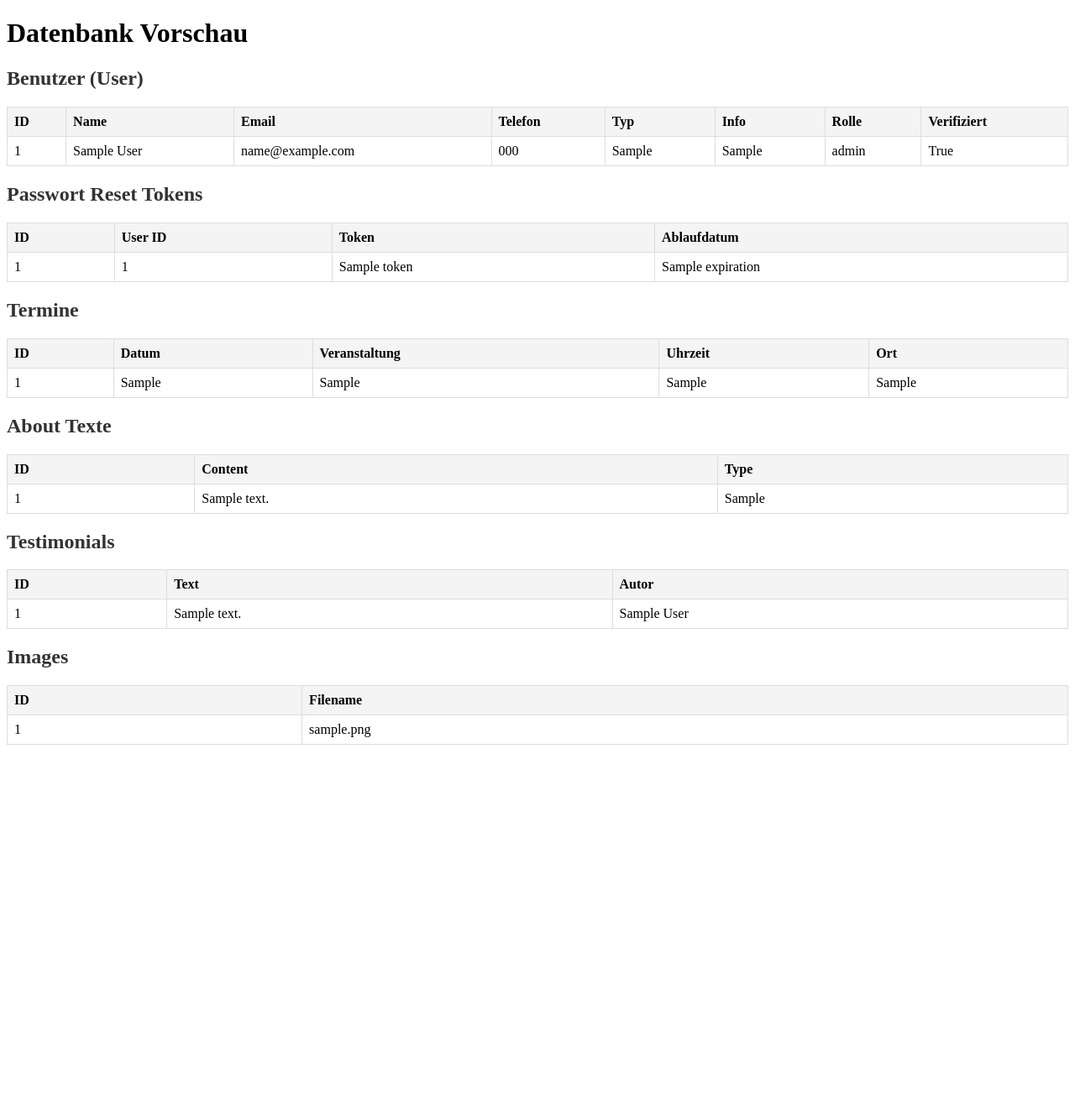
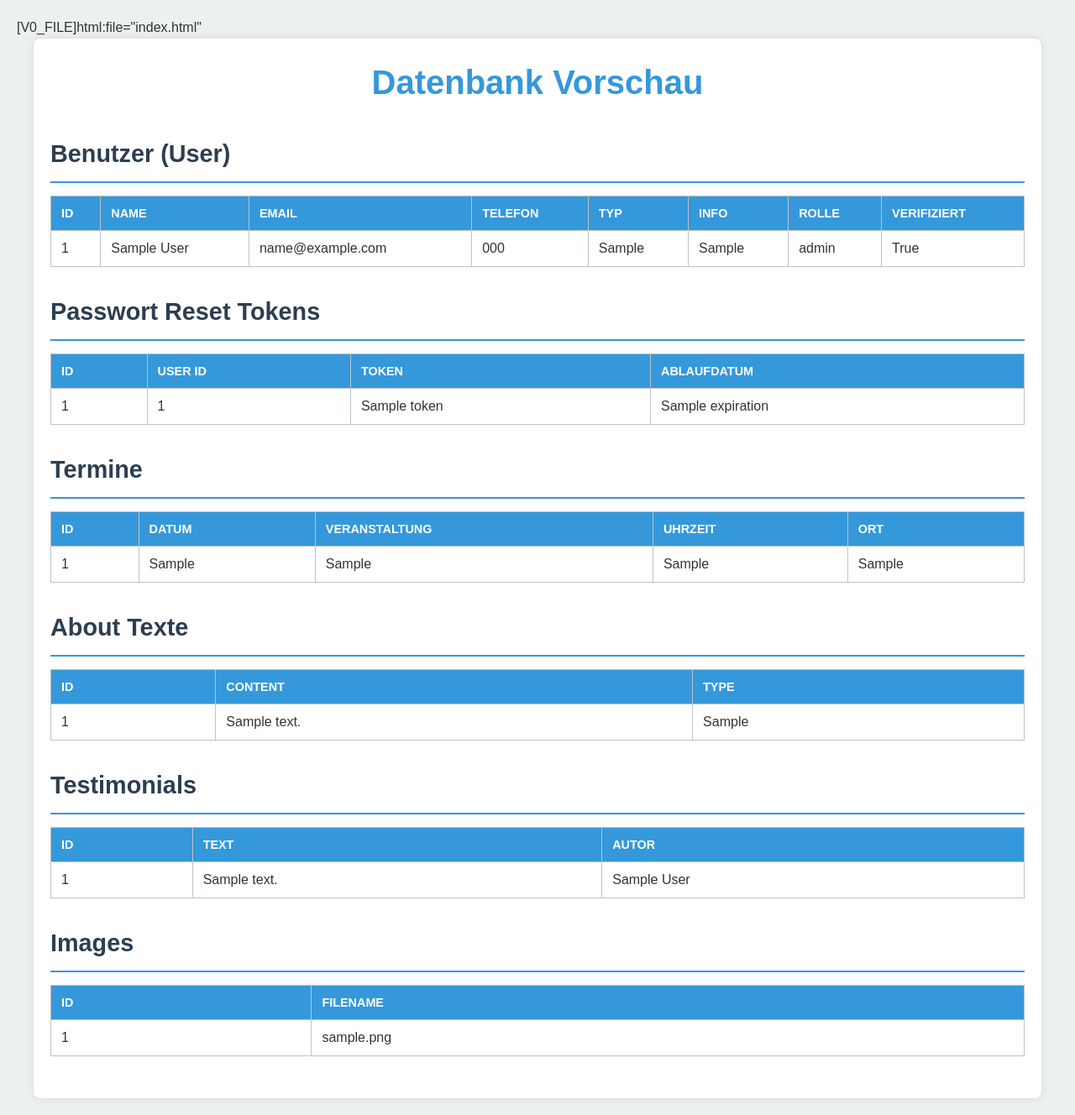
Before and after one commit to Myandr/tennis-website, a Flask app: template templates/db_preview.html in a window 1280 px wide. Shown: the whole page at 84% size. Before the commit the page ends 887 px from the top, so only its background shows below. Run offline with Flask 3, Linux system fonts and the light colour scheme; tables that the repository leaves empty hold one stand-in row (values such as "Sample post"); the template is opened without the code that fills it: values that come from a table or form of the project are taken from there, most other values are stand-ins (such as "Sample title", 1, 10 or a date in 2020).

Commit message:
db_preview.html aktualisieren

```diff
--- a/templates/db_preview.html
+++ b/templates/db_preview.html
@@ -1,3 +1,4 @@
+[V0_FILE]html:file="index.html"
 <!DOCTYPE html>
 <html lang="de">
 <head>
@@ -5,25 +6,101 @@
     <meta name="viewport" content="width=device-width, initial-scale=1.0">
     <title>Datenbank Vorschau</title>
     <style>
+        :root {
+            --primary-color: #3498db;
+            --secondary-color: #2c3e50;
+            --background-color: #ecf0f1;
+            --text-color: #333;
+            --border-color: #bdc3c7;
+        }
+
+        * {
+            margin: 0;
+            padding: 0;
+            box-sizing: border-box;
+        }
+
+        body {
+            font-family: 'Arial', sans-serif;
+            line-height: 1.6;
+            color: var(--text-color);
+            background-color: var(--background-color);
+            padding: 20px;
+        }
+
+        .container {
+            max-width: 1200px;
+            margin: 0 auto;
+            background-color: #fff;
+            padding: 20px;
+            border-radius: 8px;
+            box-shadow: 0 0 10px rgba(0, 0, 0, 0.1);
+        }
+
+        h1 {
+            color: var(--primary-color);
+            text-align: center;
+            margin-bottom: 30px;
+            font-size: 2.5em;
+        }
+
+        h2 {
+            color: var(--secondary-color);
+            margin-top: 30px;
+            margin-bottom: 15px;
+            font-size: 1.8em;
+            border-bottom: 2px solid var(--primary-color);
+            padding-bottom: 10px;
+        }
+
         table {
             width: 100%;
             border-collapse: collapse;
-            margin-bottom: 20px;
+            margin-bottom: 30px;
+            background-color: #fff;
+            box-shadow: 0 0 5px rgba(0, 0, 0, 0.05);
         }
+
         th, td {
-            border: 1px solid #ddd;
-            padding: 8px;
+            border: 1px solid var(--border-color);
+            padding: 12px;
             text-align: left;
         }
+
         th {
-            background-color: #f4f4f4;
+            background-color: var(--primary-color);
+            color: #fff;
+            font-weight: bold;
+            text-transform: uppercase;
+            font-size: 0.9em;
         }
-        h2 {
-            color: #333;
+
+        tr:nth-child(even) {
+            background-color: #f8f9fa;
+        }
+
+        tr:hover {
+            background-color: #e9ecef;
+            transition: background-color 0.3s ease;
+        }
+
+        @media screen and (max-width: 600px) {
+            table {
+                font-size: 0.8em;
+            }
+
+            th, td {
+                padding: 8px;
+            }
+
+            .container {
+                padding: 10px;
+            }
         }
     </style>
 </head>
 <body>
+    <div class="container">
         <h1>Datenbank Vorschau</h1>
 
         <h2>Benutzer (User)</h2>
@@ -159,5 +236,6 @@
                 {% endfor %}
             </tbody>
         </table>
+    </div>
 </body>
 </html>
```
Lines whose indentation alone changed are shown as unchanged.
